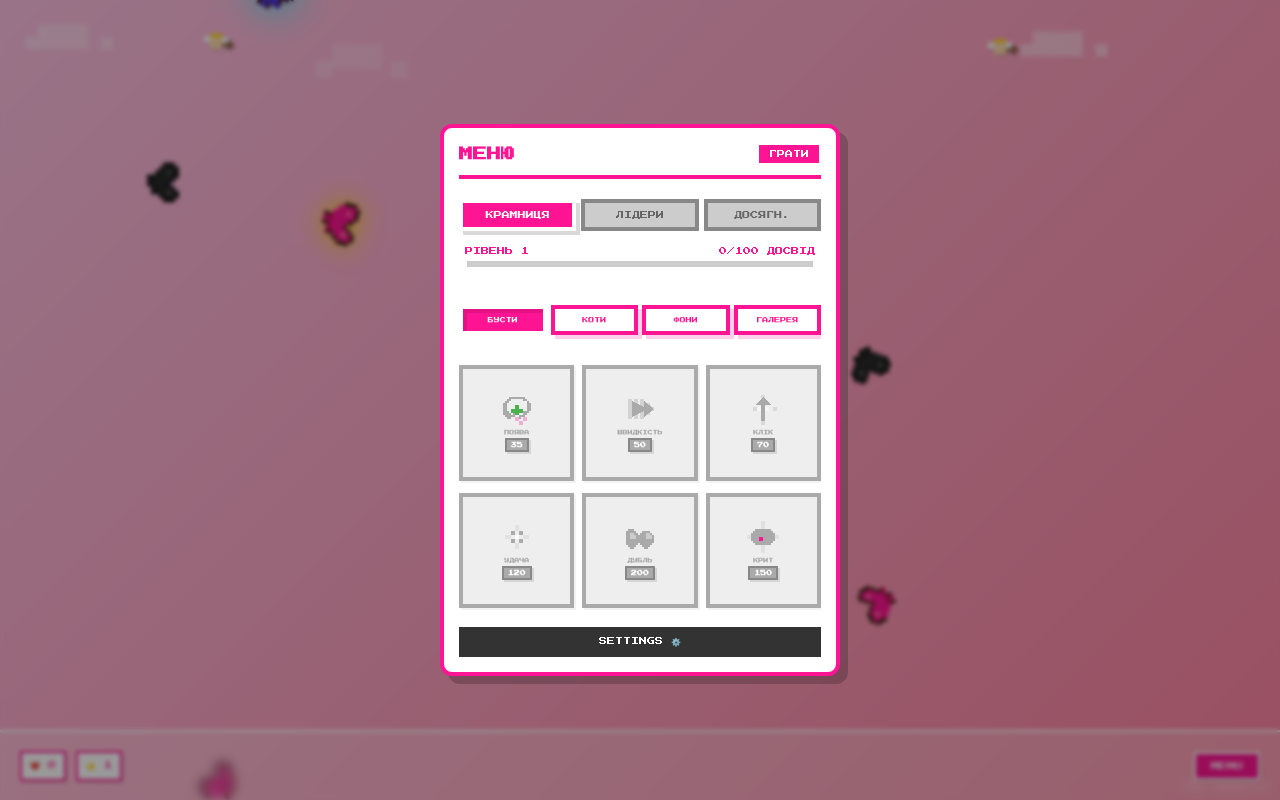
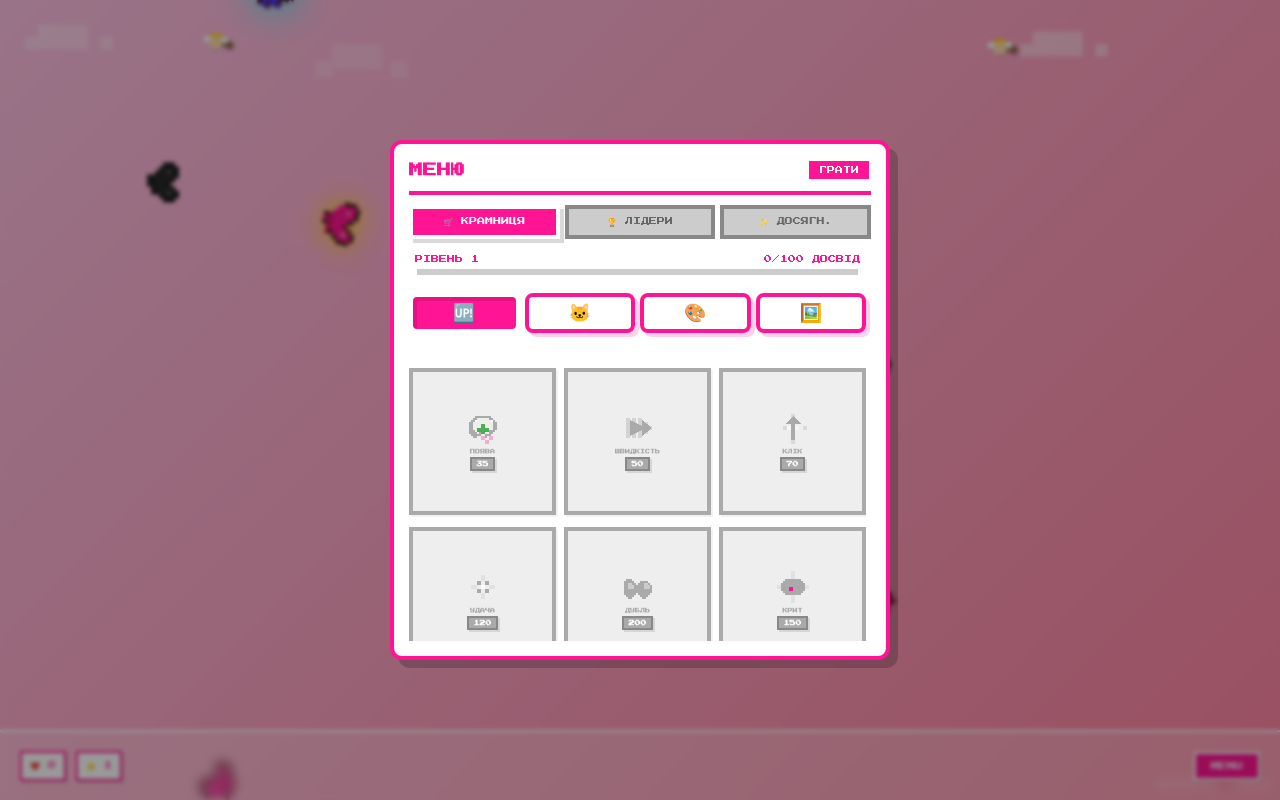
Before and after one commit to t1us32/love, a React (Vite) app: page / in a window 1280 px wide. Both pictures are taken after a click on the button "MENU". Built offline with nearby package versions, Linux system fonts and the light colour scheme.

Commit message:
new thigns

```diff
--- a/src/App.jsx
+++ b/src/App.jsx
@@ -58,14 +58,14 @@ const HEART_TYPES = {
 };
 
 const CAT_TIERS = [
-  { id: 'standard', name: 'ЗВИЧАЙНИЙ КІТ', luck: 0.6, cost: 30, color: '#fbc02d', class: 'cat-yellow', idleRate: 1 },
-  { id: 'ginger', name: 'РУДИЙ КІТ', luck: 0.8, cost: 150, color: '#e67e22', class: 'cat-ginger', idleRate: 5 },
-  { id: 'void', name: 'ЧОРНИЙ КІТ', luck: 0.95, cost: 500, color: '#2c3e50', class: 'cat-void', idleRate: 15 },
-  { id: 'cosmic', name: 'КОСМІЧНИЙ КІТ', luck: 1.1, cost: 1500, color: '#9b59b6', class: 'cat-cosmic', idleRate: 50 },
-  { id: 'angel', name: 'АНГЕЛЬСЬКИЙ КІТ', luck: 1.3, cost: 5000, color: '#fff', class: 'cat-angel', idleRate: 150 },
-  { id: 'devil', name: 'ДЕМОНІЧНИЙ КІТ', luck: 1.6, cost: 15000, color: '#ff0000', class: 'cat-devil', idleRate: 500 },
-  { id: 'hacker', name: 'ХАКЕРСЬКИЙ КІТ', luck: 2.0, cost: 50000, color: '#00ff00', class: 'cat-hacker', idleRate: 2000 },
-  { id: 'god', name: 'БОЖЕСТВЕННИЙ КІТ', luck: 5.0, cost: 200000, color: '#ffd700', class: 'cat-god', idleRate: 10000 }
+  { id: 'standard', name: 'ЗВИЧАЙНИЙ КІТ', luck: 0.6, cost: 30, color: '#fbc02d', class: 'cat-yellow', idleRate: 1, icon: '🐈' },
+  { id: 'ginger', name: 'РУДИЙ КІТ', luck: 0.8, cost: 150, color: '#e67e22', class: 'cat-ginger', idleRate: 5, icon: '🍊' },
+  { id: 'void', name: 'ЧОРНИЙ КІТ', luck: 0.95, cost: 500, color: '#2c3e50', class: 'cat-void', idleRate: 15, icon: '🐈‍⬛' },
+  { id: 'cosmic', name: 'КОСМІЧНИЙ КІТ', luck: 1.1, cost: 1500, color: '#9b59b6', class: 'cat-cosmic', idleRate: 50, icon: '🌌' },
+  { id: 'angel', name: 'АНГЕЛЬСЬКИЙ КІТ', luck: 1.3, cost: 5000, color: '#fff', class: 'cat-angel', idleRate: 150, icon: '👼' },
+  { id: 'devil', name: 'ДЕМОНІЧНИЙ КІТ', luck: 1.6, cost: 15000, color: '#ff0000', class: 'cat-devil', idleRate: 500, icon: '😈' },
+  { id: 'hacker', name: 'ХАКЕРСЬКИЙ КІТ', luck: 2.0, cost: 50000, color: '#00ff00', class: 'cat-hacker', idleRate: 2000, icon: '💻' },
+  { id: 'god', name: 'БОЖЕСТВЕННИЙ КІТ', luck: 5.0, cost: 200000, color: '#ffd700', class: 'cat-god', idleRate: 10000, icon: '👑' }
 ];
 
 const THEMES = [
@@ -656,11 +656,12 @@ function App() {
             <button className="close-panel-btn" onClick={() => setIsMenuVisible(false)}>ГРАТИ</button>
           </div>
           <div className="tab-buttons" style={{ display: 'flex', gap: '5px', marginBottom: '10px' }}>
-            <button className={`tab-btn ${activeTab === 'shop' ? 'active' : ''}`} onClick={() => setActiveTab('shop')}>КРАМНИЦЯ</button>
-            <button className={`tab-btn ${activeTab === 'leaderboard' ? 'active' : ''}`} onClick={() => setActiveTab('leaderboard')}>ЛІДЕРИ</button>
-            <button className={`tab-btn ${activeTab === 'achievements' ? 'active' : ''}`} onClick={() => setActiveTab('achievements')}>ДОСЯГН.</button>
+            <button className={`tab-btn ${activeTab === 'shop' ? 'active' : ''}`} onClick={() => setActiveTab('shop')}>🛒 КРАМНИЦЯ</button>
+            <button className={`tab-btn ${activeTab === 'leaderboard' ? 'active' : ''}`} onClick={() => setActiveTab('leaderboard')}>🏆 ЛІДЕРИ</button>
+            <button className={`tab-btn ${activeTab === 'achievements' ? 'active' : ''}`} onClick={() => setActiveTab('achievements')}>✨ ДОСЯГН.</button>
           </div>
 
+          <div className="menu-content">
             <div className="level-box" style={{ marginBottom: '10px' }}>
               <div style={{ display: 'flex', justifyContent: 'space-between', fontSize: '8px', marginBottom: '4px' }}>
                 <span>РІВЕНЬ {level}</span>
@@ -709,11 +710,11 @@ function App() {
               </div>
             ) : (
               <div className="shop-container">
-              <div className="shop-tabs">
-                <button className={`shop-tab-btn ${shopCategory === 'boosts' ? 'active' : ''}`} onClick={() => setShopCategory('boosts')}>БУСТИ</button>
-                <button className={`shop-tab-btn ${shopCategory === 'cats' ? 'active' : ''}`} onClick={() => setShopCategory('cats')}>КОТИ</button>
-                <button className={`shop-tab-btn ${shopCategory === 'locales' ? 'active' : ''}`} onClick={() => setShopCategory('locales')}>ФОНИ</button>
-                <button className={`shop-tab-btn ${shopCategory === 'gallery' ? 'active' : ''}`} onClick={() => setShopCategory('gallery')}>ГАЛЕРЕЯ</button>
+                <div className="tab-buttons inner" style={{ display: 'flex', gap: '5px', marginBottom: '10px' }}>
+                  <button className={`tab-btn-small ${shopCategory === 'boosts' ? 'active' : ''}`} onClick={() => setShopCategory('boosts')}>🆙</button>
+                  <button className={`tab-btn-small ${shopCategory === 'cats' ? 'active' : ''}`} onClick={() => setShopCategory('cats')}>🐱</button>
+                  <button className={`tab-btn-small ${shopCategory === 'locales' ? 'active' : ''}`} onClick={() => setShopCategory('locales')}>🎨</button>
+                  <button className={`tab-btn-small ${shopCategory === 'gallery' ? 'active' : ''}`} onClick={() => setShopCategory('gallery')}>🖼️</button>
                 </div>
 
                 <div className="shop-content">
@@ -789,29 +790,39 @@ function App() {
 
                   {shopCategory === 'cats' && (
                     <div className="shop-list">
-                    <div className="cat-upgrade-section">
                       {catTier < CAT_TIERS.length - 1 ? (
-                        <button className="shop-btn" onClick={buyCat} disabled={score < CAT_TIERS[hasCat ? catTier + 1 : 0].cost}>
-                          {CAT_TIERS[hasCat ? catTier + 1 : 0].name} ({CAT_TIERS[hasCat ? catTier + 1 : 0].cost})
-                          <br />
-                          <span style={{ fontSize: '6px' }}>
-                            УДАЧА: {(CAT_TIERS[hasCat ? catTier + 1 : 0].luck * 100).toFixed(0)}% |
-                            ОФЛАЙН: {CAT_TIERS[hasCat ? catTier + 1 : 0].idleRate}❤️/хв
-                          </span>
+                        <button className="shop-btn" onClick={buyCat} disabled={score < CAT_TIERS[hasCat ? catTier + 1 : 0].cost} style={{ padding: '10px' }}>
+                          <div style={{ display: 'flex', alignItems: 'center', gap: '10px' }}>
+                            <span style={{ fontSize: '24px' }}>{CAT_TIERS[hasCat ? catTier + 1 : 0].icon}</span>
+                            <div style={{ textAlign: 'left' }}>
+                              <div style={{ fontSize: '10px' }}>{CAT_TIERS[hasCat ? catTier + 1 : 0].name}</div>
+                              <div style={{ fontSize: '10px', color: '#ff1493' }}>❤️ {CAT_TIERS[hasCat ? catTier + 1 : 0].cost}</div>
+                            </div>
+                          </div>
+                          <div style={{ marginTop: '5px', display: 'flex', gap: '10px', fontSize: '6px', opacity: 0.8 }}>
+                            <span>🍀 +{(CAT_TIERS[hasCat ? catTier + 1 : 0].luck * 100).toFixed(0)}%</span>
+                            <span>💤 {CAT_TIERS[hasCat ? catTier + 1 : 0].idleRate}❤️/хв</span>
+                          </div>
                         </button>
                       ) : (
-                        <p className="status-text">ДОСЯГНУТО МАКС. РІВЕНЬ!</p>
+                        <p className="status-text">🏆 MAX LEVEL!</p>
                       )}
-                      <button className="shop-btn" onClick={buyCatBonus} disabled={score < (catEarnLevel + 1) * 100 || catEarnLevel >= 5}>
-                        ВИНАГОРОДА КОТА ({(catEarnLevel + 1) * 100})
+
+                      <button className="shop-btn" style={{ marginTop: '10px' }} onClick={buyCatBonus} disabled={score < (catEarnLevel + 1) * 100 || catEarnLevel >= 5}>
+                        <div style={{ display: 'flex', justifyContent: 'space-between', alignItems: 'center' }}>
+                          <span>🥗 КОРМ</span>
+                          <span>❤️ {(catEarnLevel + 1) * 100}</span>
+                        </div>
                       </button>
+
                       {hasCat && (
-                        <p style={{ fontSize: '6px', textAlign: 'center', marginTop: '10px' }}>
-                          ПОТОЧНИЙ: {CAT_TIERS[catTier].name} <br />
-                          (Дохід: {Math.floor(CAT_TIERS[catTier].idleRate * (1 + catEarnLevel * 0.5))}❤️/хв)
+                        <div style={{ marginTop: '10px', background: '#fff0f5', padding: '10px', borderRadius: '8px', border: '2px solid #ff1493' }}>
+                          <p style={{ fontSize: '7px', textAlign: 'center', margin: 0 }}>
+                            ПОТОЧНИЙ: {CAT_TIERS[catTier].icon} {CAT_TIERS[catTier].name} <br />
+                            💰 ДОХІД: {Math.floor(CAT_TIERS[catTier].idleRate * (1 + catEarnLevel * 0.5))} ❤️/хв
                           </p>
+                        </div>
                       )}
-                    </div>
                     </div>
                   )}
 
@@ -862,6 +873,7 @@ function App() {
             </button>
           </div>
         </div>
+      </div>
 
       {selectedPhoto && (
         <div className="modal-overlay" onClick={() => setSelectedPhoto(null)}>
@@ -902,15 +914,8 @@ function App() {
         </div>
       )}
 
-      <div style={{
-        position: 'absolute',
-        bottom: '10px',
-        right: '10px',
-        fontSize: '8px',
-        color: 'rgba(255,255,255,0.5)',
-        zIndex: 10
-      }}>
-        TAP HEARTS!
+      <div style={{ position: 'absolute', bottom: '10px', right: '10px', fontSize: '8px', color: 'rgba(255,255,255,0.5)', zIndex: 10 }}>
+        DASHULA ❤️ CATS
       </div>
     </div>
   );
--- a/src/index.css
+++ b/src/index.css
@@ -542,10 +542,12 @@ body {
   background: #fff;
   padding: 15px;
   border: 4px solid #ff1493;
-  width: 100%;
-  max-width: 400px;
-  max-height: 85vh;
-  overflow-y: auto;
+  width: 95%;
+  max-width: 500px;
+  height: 65vh;
+  /* Shorter vertically, wider overall */
+  overflow: hidden;
+  /* Header stays, content scrolls */
   box-shadow: 8px 8px 0px rgba(0, 0, 0, 0.2);
   color: #ff1493;
   display: flex;
@@ -565,9 +567,30 @@ body {
   display: flex;
   justify-content: space-between;
   align-items: center;
-  margin-bottom: 20px;
+  margin-bottom: 10px;
   padding-bottom: 10px;
   border-bottom: 4px solid #ff1493;
+  flex-shrink: 0;
+}
+
+.menu-content {
+  flex: 1;
+  overflow-y: auto;
+  padding-right: 5px;
+}
+
+/* Custom scrollbar for pixel look */
+.menu-content::-webkit-scrollbar {
+  width: 8px;
+}
+
+.menu-content::-webkit-scrollbar-track {
+  background: #f0f0f0;
+}
+
+.menu-content::-webkit-scrollbar-thumb {
+  background: #ff1493;
+  border: 2px solid #f0f0f0;
 }
 
 .close-panel-btn {
@@ -691,6 +714,30 @@ body {
   border-color: #fff;
   color: #fff;
   box-shadow: 4px 4px 0px rgba(0, 0, 0, 0.15);
+}
+
+.tab-btn-small {
+  background: #fff;
+  border: 4px solid #ff1493;
+  color: #ff1493;
+  font-size: 18px;
+  /* Big enough for emojis */
+  padding: 5px;
+  cursor: pointer;
+  flex: 1;
+  display: flex;
+  align-items: center;
+  justify-content: center;
+  transition: all 0.1s;
+  border-radius: 8px;
+  box-shadow: 4px 4px 0px rgba(255, 20, 147, 0.2);
+}
+
+.tab-btn-small.active {
+  background: #ff1493;
+  color: #fff;
+  border-color: #fff;
+  box-shadow: inset 4px 4px 0px rgba(0, 0, 0, 0.1);
 }
 
 .leader-row.special {
```
Lines whose indentation alone changed are shown as unchanged.
